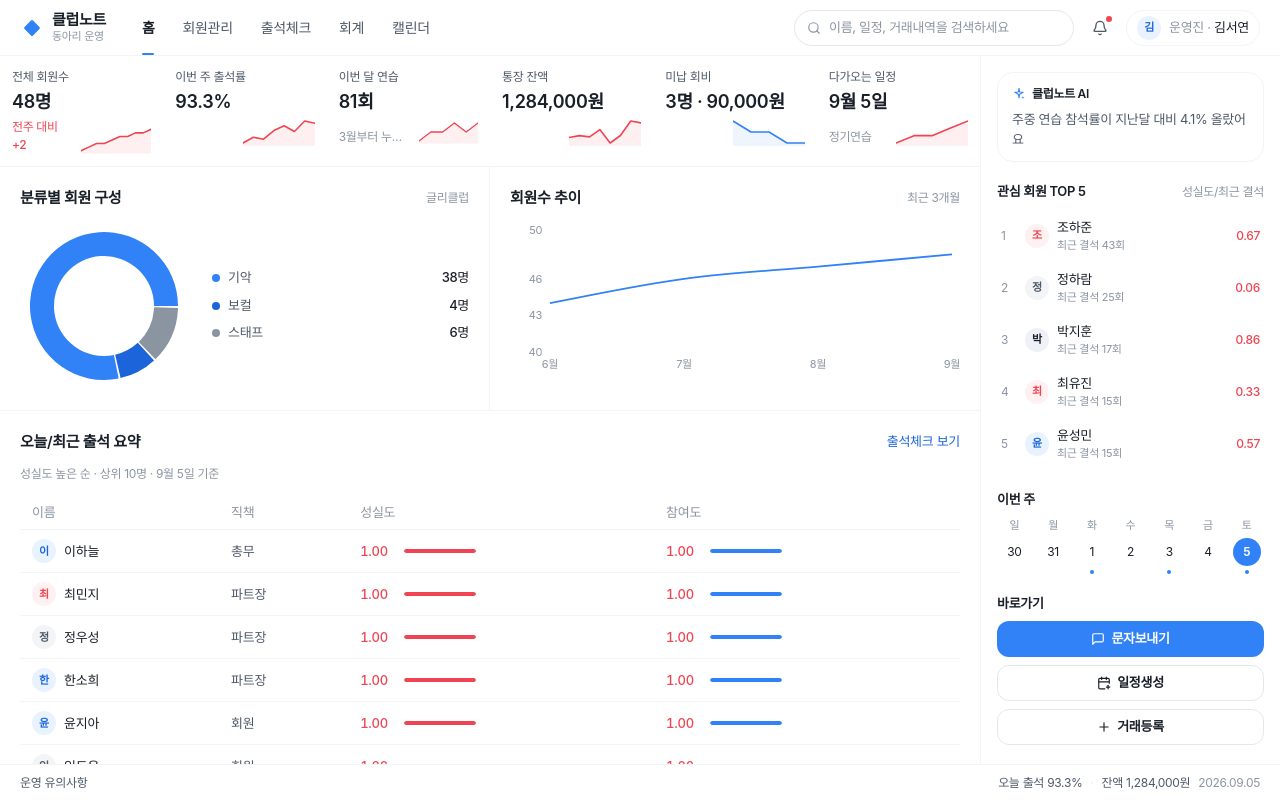
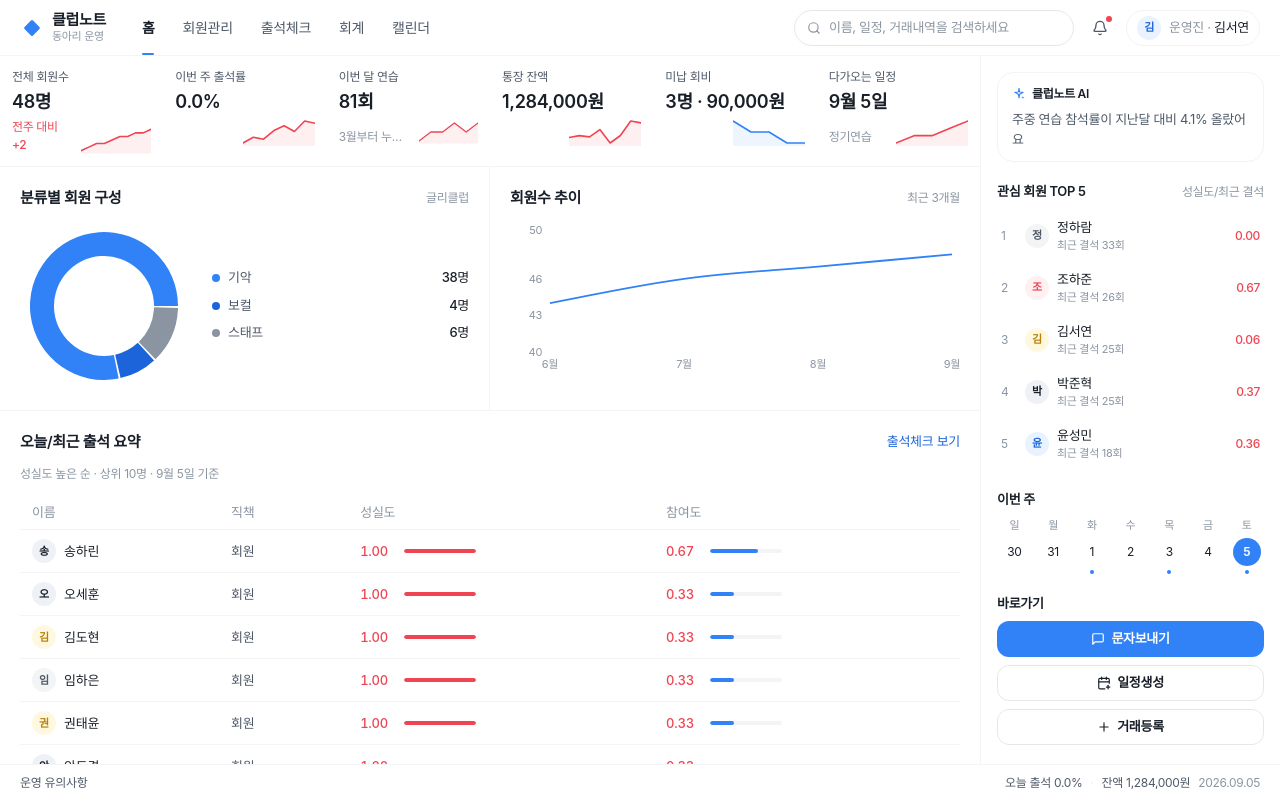
Before and after one commit to kimsunghoon1019/clubnote, a Next.js app: page / in a window 1280 px wide. Built offline with nearby package versions, Linux system fonts and the light colour scheme; a web font is replaced by a local one.

Commit message:
출석체크를 미체크 기본의 5상태 토글로 바꾼다

```diff
--- a/src/components/layout/StatusBar.tsx
+++ b/src/components/layout/StatusBar.tsx
@@ -2,14 +2,18 @@
 
 import { latestTransaction } from "@/lib/bankExcel";
 import { formatWon, todayISO } from "@/lib/format";
-import { attendanceRate, latestPractice } from "@/lib/stats";
+import { latestPractice, membersForEvent, rosterAttendanceRate } from "@/lib/stats";
 import { useClub } from "@/lib/store";
 
 export function StatusBar() {
-  const { attendance, transactions, events } = useClub();
+  const { attendance, transactions, events, members } = useClub();
   const today = todayISO();
   const featured = latestPractice(events, today);
-  const rate = attendanceRate(attendance.filter((row) => featured && row.eventId === featured.id));
+  const roster = featured ? membersForEvent(members, featured) : [];
+  const rate = rosterAttendanceRate(
+    roster,
+    attendance.filter((row) => featured && row.eventId === featured.id),
+  );
   const balance = latestTransaction(transactions)?.balanceAfter ?? 0;
 
   return (
--- /dev/null
+++ b/src/components/ui/AttendanceToggle.tsx
@@ -0,0 +1,89 @@
+"use client";
+
+import { ATTENDANCE_STATUSES, ATTENDANCE_STATUS_META } from "@/lib/constants";
+import { cn } from "@/lib/cn";
+import type { AttendanceStatus } from "@/lib/types";
+
+export function AttendanceToggle({
+  value,
+  name,
+  onChange,
+}: {
+  value?: AttendanceStatus;
+  name: string;
+  onChange: (status: AttendanceStatus | null) => void;
+}) {
+  return (
+    <div
+      role="radiogroup"
+      aria-label={`${name} 개별출결`}
+      className="inline-flex h-8 overflow-hidden rounded-[10px] border border-line bg-white"
+    >
+      {ATTENDANCE_STATUSES.map((status, index) => {
+        const meta = ATTENDANCE_STATUS_META[status];
+        const active = value === status;
+        const idle = !value;
+        return (
+          <button
+            key={status}
+            type="button"
+            role="radio"
+            aria-checked={active}
+            aria-label={status}
+            onClick={() => onChange(active ? null : status)}
+            className={cn(
+              "flex h-8 w-[3.35rem] flex-col items-center justify-center text-[10px] font-semibold leading-[11px] transition-colors",
+              index > 0 && "border-l border-line",
+              !active && !idle && "text-faint hover:bg-muted",
+            )}
+            style={
+              active
+                ? { background: meta.color, color: "#fff" }
+                : idle
+                  ? { background: `color-mix(in srgb, ${meta.color} 16%, white)`, color: meta.color }
+                  : undefined
+            }
+          >
+            {meta.lines.map((line) => (
+              <span key={line}>{line}</span>
+            ))}
+          </button>
+        );
+      })}
+    </div>
+  );
+}
+
+export function StatusMixBar({
+  counts,
+  unchecked = 0,
+}: {
+  counts: Record<AttendanceStatus, number>;
+  unchecked?: number;
+}) {
+  const parts = [
+    ...ATTENDANCE_STATUSES.map((status) => ({
+      key: status,
+      n: counts[status],
+      color: ATTENDANCE_STATUS_META[status].color,
+    })),
+    { key: "미체크", n: unchecked, color: "#E5E8EB" },
+  ];
+  const total = parts.reduce((sum, part) => sum + part.n, 0);
+
+  return (
+    <div className="flex h-1.5 w-full overflow-hidden rounded-full bg-[#F2F4F6]" role="img" aria-label="분류별 출석 구성">
+      {total === 0
+        ? null
+        : parts
+            .filter((part) => part.n > 0)
+            .map((part) => (
+              <div
+                key={part.key}
+                className="h-full"
+                style={{ width: `${(part.n / total) * 100}%`, background: part.color }}
+              />
+            ))}
+    </div>
+  );
+}
--- a/src/components/ui/DataTable.tsx
+++ b/src/components/ui/DataTable.tsx
@@ -23,6 +23,7 @@ export function DataTable<T extends { id: string }>({
   onToggle,
   onToggleAll,
   empty,
+  tableClassName,
 }: {
   columns: Column<T>[];
   rows: T[];
@@ -34,13 +35,14 @@ export function DataTable<T extends { id: string }>({
   onToggle?: (id: string) => void;
   onToggleAll?: () => void;
   empty?: ReactNode;
+  tableClassName?: string;
 }) {
   const allSelected = Boolean(rows.length && selectedIds && rows.every((row) => selectedIds.includes(row.id)));
   const someSelected = Boolean(selectedIds && selectedIds.length > 0 && !allSelected);
 
   return (
     <div className="overflow-auto scrollbar-thin">
-      <table className="w-full min-w-[760px] border-collapse text-table">
+      <table className={cn("w-full min-w-[760px] border-collapse text-table", tableClassName)}>
         <thead className="sticky top-0 z-10 bg-white">
           <tr className="border-b border-line-soft text-faint">
             {onToggle ? (
--- a/src/components/views/AttendanceView.tsx
+++ b/src/components/views/AttendanceView.tsx
@@ -2,24 +2,24 @@
 
 import { RightRail, RailSection } from "@/components/layout/RightRail";
 import { MemberRail } from "@/components/members/MemberRail";
-import { AiInsightCard } from "@/components/ui/AiInsightCard";
+import { AttendanceToggle, StatusMixBar } from "@/components/ui/AttendanceToggle";
 import { Avatar } from "@/components/ui/Avatar";
 import { DataTable, type Column } from "@/components/ui/DataTable";
 import { FilterChip } from "@/components/ui/FilterChip";
 import { GhostButton } from "@/components/ui/GhostButton";
 import { PrimaryButton } from "@/components/ui/PrimaryButton";
-import { RatioBar } from "@/components/ui/RatioBar";
 import { RolePill } from "@/components/ui/Pill";
-import { StatusDot, STATUS_COLOR } from "@/components/ui/StatusDot";
+import { StatusDot } from "@/components/ui/StatusDot";
 import { cn } from "@/lib/cn";
-import { formatDateKo, formatTimeRange, formatWeekday, todayISO } from "@/lib/format";
+import { ATTENDANCE_STATUSES, ATTENDANCE_STATUS_META, isPresentStatus } from "@/lib/constants";
+import { formatDateKo, formatEventTime, formatWeekday, todayISO } from "@/lib/format";
 import { categoryAttendance, countByStatus, isPracticeEvent, latestPractice, membersForEvent } from "@/lib/stats";
 import { useClub } from "@/lib/store";
 import type { AttendanceStatus, Member } from "@/lib/types";
-import { ChevronDown, ChevronUp, Plus } from "lucide-react";
+import { ChevronDown, ChevronUp } from "lucide-react";
 import { useEffect, useMemo, useState } from "react";
 
-const STATUS_FILTERS: Array<AttendanceStatus | "전체" | "미체크"> = ["전체", "출석", "결석", "지각"];
+const STATUS_FILTERS: Array<AttendanceStatus | "전체" | "미체크"> = ["전체", ...ATTENDANCE_STATUSES, "미체크"];
 
 export function AttendanceView() {
   const {
@@ -49,7 +49,6 @@ export function AttendanceView() {
   const fallback = latestPractice(events, todayISO()) ?? practiceList[practiceList.length - 1];
   const [eventId, setEventId] = useState(fallback?.id ?? "");
   const [statusFilter, setStatusFilter] = useState<AttendanceStatus | "전체" | "미체크">("전체");
-  const [showOfficial, setShowOfficial] = useState(false);
 
   useEffect(() => {
     if (!practiceList.some((item) => item.id === eventId) && fallback) {
@@ -79,7 +78,10 @@ export function AttendanceView() {
 
   const targetRecords = records.filter((row) => roster.some((m) => m.id === row.memberId));
   const counts = countByStatus(targetRecords);
-  const present = counts.출석 + counts.지각;
+  const present = roster.filter((member) => {
+    const status = recordMap.get(member.id);
+    return Boolean(status && isPresentStatus(status));
+  }).length;
   const targetCount = roster.length;
   const unchecked = roster.filter((m) => !recordMap.has(m.id)).length;
 
@@ -105,25 +107,16 @@ export function AttendanceView() {
       key: "status",
       header: "개별출결",
       render: (row) => (
-        <label className="inline-flex items-center gap-2" onClick={(e) => e.stopPropagation()}>
-          {row.status ? <StatusDot status={row.status} /> : <span className="inline-block h-1.5 w-1.5 rounded-full bg-[#D1D6DB]" />}
-          <select
-            value={row.status ?? ""}
-            aria-label={`${row.name} 개별출결`}
-            className="h-7 rounded-btn border border-line bg-white px-1.5 text-[12px] font-medium"
-            style={{ color: row.status ? STATUS_COLOR[row.status] : "var(--text-muted)" }}
-            onChange={(e) => {
-              if (!event || !e.target.value) return;
-              setAttendanceStatus(event.id, row.id, e.target.value as AttendanceStatus);
+        <div onClick={(e) => e.stopPropagation()}>
+          <AttendanceToggle
+            name={row.name}
+            value={row.status}
+            onChange={(status) => {
+              if (!event) return;
+              setAttendanceStatus(event.id, row.id, status);
             }}
-          >
-            <option value="">미체크</option>
-            <option>출석</option>
-            <option>결석</option>
-            <option>지각</option>
-            <option>공결</option>
-          </select>
-        </label>
+          />
+        </div>
       ),
     },
   ];
@@ -181,7 +174,7 @@ export function AttendanceView() {
                   {formatDateKo(item.date)}
                 </p>
                 <p className="text-[11px] text-faint">
-                  {formatWeekday(item.date)} {formatTimeRange(item.startTime, item.endTime)}
+                  {formatWeekday(item.date)} {formatEventTime(item)}
                 </p>
               </button>
             );
@@ -195,7 +188,7 @@ export function AttendanceView() {
       </aside>
 
       <main className="relative flex min-h-0 min-w-0 flex-1 flex-col overflow-hidden">
-        <div className="flex h-12 shrink-0 items-center gap-3 border-b border-line-soft px-5">
+        <div className="flex min-h-12 shrink-0 flex-wrap items-center gap-x-3 gap-y-2 border-b border-line-soft px-5 py-2">
           <h1 className="text-[15px] font-semibold">출석대상자</h1>
           <span className="text-[13px] text-sub">
             {present}/{targetCount}
@@ -203,38 +196,19 @@ export function AttendanceView() {
           <span className="text-[12px] text-faint">
             {formatWeekday(event.date)}요일 · 미체크 {unchecked}명
           </span>
-          <div className="ml-auto flex items-center gap-1">
+          <div className="ml-auto flex flex-wrap items-center gap-1">
             {STATUS_FILTERS.map((item) => (
               <FilterChip key={item} active={statusFilter === item} onClick={() => setStatusFilter(item)}>
-                {item}
+                {item === "전체" || item === "미체크" ? item : ATTENDANCE_STATUS_META[item].short}
               </FilterChip>
             ))}
-            <FilterChip
-              plus
-              active={statusFilter === "공결" || statusFilter === "미체크"}
-              onClick={() => {
-                setShowOfficial(true);
-                setStatusFilter("공결");
-              }}
-            >
-              <Plus className="h-3.5 w-3.5" />
-            </FilterChip>
-            {showOfficial ? (
-              <>
-                <FilterChip active={statusFilter === "공결"} onClick={() => setStatusFilter("공결")}>
-                  공결
-                </FilterChip>
-                <FilterChip active={statusFilter === "미체크"} onClick={() => setStatusFilter("미체크")}>
-                  미체크
-                </FilterChip>
-              </>
-            ) : null}
           </div>
         </div>
         <div className="min-h-0 flex-1 overflow-auto px-2 pt-2 scrollbar-thin">
           <DataTable
             columns={columns}
             rows={rows}
+            tableClassName="min-w-[920px]"
             onRowClick={(row) => inspectMember(row.id)}
             empty={
               <span>
@@ -253,9 +227,8 @@ export function AttendanceView() {
         {inspectedMemberId ? (
           <MemberRail memberId={inspectedMemberId} />
         ) : (
-          <>
           <RailSection title="분류 출석현황">
-              <ul className="space-y-3">
+            <ul className="space-y-4">
               {categories.map((category) => {
                 const stat = categoryAttendance(category, roster, records);
                 return (
@@ -264,33 +237,24 @@ export function AttendanceView() {
                       <span className="text-sub">{category}</span>
                       <span className="font-medium text-ink">{stat.rate.toFixed(0)}%</span>
                     </div>
-                      <RatioBar value={stat.rate} className="w-full" color="var(--up)" />
-                      <p className="mt-1 text-[11px] text-faint">
-                        출석 {stat.counts.출석} · 결석 {stat.counts.결석} · 지각 {stat.counts.지각}
-                      </p>
+                    <StatusMixBar counts={stat.counts} unchecked={stat.unchecked} />
+                    <ul className="mt-1.5 flex flex-wrap gap-x-2 gap-y-1 text-[11px] text-faint">
+                      {ATTENDANCE_STATUSES.map((status) => (
+                        <li key={status} className="inline-flex items-center gap-1">
+                          <StatusDot status={status} />
+                          {ATTENDANCE_STATUS_META[status].short} {stat.counts[status]}
+                        </li>
+                      ))}
+                      <li className="inline-flex items-center gap-1">
+                        <span className="inline-block h-1.5 w-1.5 rounded-full bg-[#D1D6DB]" />
+                        미체크 {stat.unchecked}
+                      </li>
+                    </ul>
                   </li>
                 );
               })}
             </ul>
           </RailSection>
-            <RailSection title="실시간 분석">
-              <p className="text-[14px] font-medium text-ink">
-                지각 {counts.지각}명 · 결석 {counts.결석}명
-              </p>
-              <div className="mt-3">
-                <AiInsightCard
-                  title="실시간 분석"
-                  text={
-                    counts.지각 + counts.결석 === 0
-                      ? "지금은 결석·지각이 없어요. 이 페이스면 마감해도 괜찮아요."
-                      : counts.지각 >= counts.결석
-                        ? "지각이 결석보다 많아요. 시작 10분 전 리마인드가 도움이 될 거예요."
-                        : "결석이 조금 있어요. 미참석 회원에게 공결 여부를 확인해 보세요."
-                  }
-                />
-              </div>
-            </RailSection>
-          </>
         )}
       </RightRail>
     </>
--- a/src/components/views/HomeView.tsx
+++ b/src/components/views/HomeView.tsx
@@ -12,7 +12,7 @@ import { RightRail, RailSection } from "@/components/layout/RightRail";
 import { MemberRail } from "@/components/members/MemberRail";
 import { latestTransaction } from "@/lib/bankExcel";
 import { formatDateKo, formatWon, todayISO } from "@/lib/format";
-import { CLUB_NAME } from "@/lib/constants";
+import { CLUB_NAME, isAbsentStatus } from "@/lib/constants";
 import {
   attendanceSpark,
   balanceSpark,
@@ -23,12 +23,13 @@ import {
   unpaidSpark,
 } from "@/lib/seed";
 import {
-  attendanceRate,
   categoryCounts,
   diligenceScore,
   latestPractice,
+  membersForEvent,
   participationScore,
   practiceEvents,
+  rosterAttendanceRate,
   upcomingPractice,
 } from "@/lib/stats";
 import { useClub } from "@/lib/store";
@@ -44,7 +45,7 @@ export function HomeView() {
   const today = todayISO();
   const featuredEvent = latestPractice(events, today);
   const featured = attendance.filter((row) => featuredEvent && row.eventId === featuredEvent.id);
-  const rate = attendanceRate(featured);
+  const rate = rosterAttendanceRate(featuredEvent ? membersForEvent(members, featuredEvent) : [], featured);
   const unpaidMembers = members.filter((m) => m.unpaidFee > 0);
   const unpaidSum = unpaidMembers.reduce((sum, m) => sum + m.unpaidFee, 0);
   const nextEvent = upcomingPractice(events, today) ?? events.find((e) => e.date >= today) ?? events[events.length - 1];
@@ -64,7 +65,7 @@ export function HomeView() {
   const watch = [...members]
     .map((member) => {
       const rows = attendance.filter((row) => row.memberId === member.id);
-      const recentAbsent = rows.filter((row) => row.status === "결석").length;
+      const recentAbsent = rows.filter((row) => isAbsentStatus(row.status)).length;
       return { ...member, recentAbsent, diligence: diligenceScore(member, events, attendance) };
     })
     .sort((a, b) => b.recentAbsent - a.recentAbsent || a.diligence - b.diligence)
--- a/src/lib/constants.ts
+++ b/src/lib/constants.ts
@@ -1,3 +1,5 @@
+import type { AttendanceStatus } from "./types";
+
 export const CLUB_NAME = "글리클럽";
 export const PLACE = "학생회관 404호";
 export const OPERATOR_NAME = "김서연";
@@ -6,7 +8,40 @@ export const OPERATOR_ROLE = "운영진";
 export const DEFAULT_CATEGORIES = ["기악", "보컬", "스태프"];
 export const DEFAULT_ROLES = ["회장", "부회장", "총무", "파트장", "회원", "스태프"];
 export const GENDER_OPTIONS = ["여", "남"] as const;
-export const ATTENDANCE_STATUSES = ["출석", "결석", "지각", "공결"] as const;
+
+export const ATTENDANCE_STATUSES = ["출석", "미통보지각", "통보지각", "통보결석", "미통보결석"] as const;
+
+export const ATTENDANCE_STATUS_META: Record<
+  AttendanceStatus,
+  { color: string; lines: [string] | [string, string]; short: string }
+> = {
+  출석: { color: "#12B76A", lines: ["출석"], short: "출석" },
+  미통보지각: { color: "#85D13A", lines: ["미통보", "지각"], short: "미지각" },
+  통보지각: { color: "#FFB800", lines: ["통보", "지각"], short: "통지각" },
+  통보결석: { color: "#FF8A3D", lines: ["통보", "결석"], short: "통결석" },
+  미통보결석: { color: "#F04452", lines: ["미통보", "결석"], short: "미결석" },
+};
+
+export function isAttendanceStatus(value: string): value is AttendanceStatus {
+  return (ATTENDANCE_STATUSES as readonly string[]).includes(value);
+}
+
+export function normalizeAttendanceStatus(status: string): AttendanceStatus | null {
+  if (isAttendanceStatus(status)) return status;
+  if (status === "지각") return "미통보지각";
+  if (status === "결석") return "미통보결석";
+  if (status === "공결") return "통보결석";
+  return null;
+}
+
+export function isPresentStatus(status: AttendanceStatus) {
+  return status === "출석" || status === "미통보지각" || status === "통보지각";
+}
+
+export function isAbsentStatus(status: AttendanceStatus) {
+  return status === "통보결석" || status === "미통보결석";
+}
+
 export const TX_TYPES = ["입금", "출금", "이체"] as const;
 export const TX_CATEGORIES = ["회비", "대관료", "야식", "교통", "의상", "기타"] as const;
 export const EVENT_TYPES = ["연습", "정기연습", "공연", "회식", "오디션", "회의"] as const;
--- a/src/lib/seed.ts
+++ b/src/lib/seed.ts
@@ -168,17 +168,19 @@ export const events: ClubEvent[] = [...extraEvents, ...generatePracticeEvents()]
 
 function statusFor(member: Member, event: ClubEvent, index: number): AttendanceStatus {
   if (member.name === "오세훈") return "출석";
-  if (member.name === "조하준" && weekdayToPracticeDay(event.date) === "토") return "결석";
-  if (member.name === "강태민" && weekdayToPracticeDay(event.date) === "목") return "지각";
+  if (member.name === "조하준" && weekdayToPracticeDay(event.date) === "토") return "미통보결석";
+  if (member.name === "강태민" && weekdayToPracticeDay(event.date) === "목") return "미통보지각";
   const key = (member.id.charCodeAt(1) + event.date.charCodeAt(8) + index) % 19;
-  if (key === 0) return "결석";
-  if (key === 1) return "지각";
-  if (key === 2) return "공결";
+  if (key === 0) return "미통보결석";
+  if (key === 1) return "미통보지각";
+  if (key === 2) return "통보결석";
+  if (key === 3) return "통보지각";
   return "출석";
 }
 
 export const attendance: Attendance[] = events.flatMap((event) => {
   if (!isPracticeEvent(event)) return [];
+  if (event.date >= todayISO()) return [];
   const day = weekdayToPracticeDay(event.date);
   if (!day) return [];
   return members
--- a/src/lib/stats.ts
+++ b/src/lib/stats.ts
@@ -1,3 +1,4 @@
+import { ATTENDANCE_STATUSES, isPresentStatus } from "./constants";
 import { todayISO, weekdayToPracticeDay, formatWeekday } from "./format";
 import type { Attendance, AttendanceStatus, ClubEvent, Member, PracticeDay } from "./types";
 
@@ -24,21 +25,31 @@ export function membersForEvent(members: Member[], event: ClubEvent) {
   return members.filter((member) => isScheduledFor(member, event));
 }
 
+export function emptyStatusCounts(): Record<AttendanceStatus, number> {
+  return Object.fromEntries(ATTENDANCE_STATUSES.map((status) => [status, 0])) as Record<AttendanceStatus, number>;
+}
+
 export function attendanceRate(records: Attendance[]) {
-  const counted = records.filter((row) => row.status !== "공결");
-  if (counted.length === 0) return 0;
-  const present = counted.filter((row) => row.status === "출석" || row.status === "지각").length;
-  return (present / counted.length) * 100;
+  if (records.length === 0) return 0;
+  const present = records.filter((row) => isPresentStatus(row.status)).length;
+  return (present / records.length) * 100;
+}
+
+export function rosterAttendanceRate(members: Member[], records: Attendance[]) {
+  if (members.length === 0) return 0;
+  const map = new Map(records.map((row) => [row.memberId, row.status]));
+  const present = members.filter((member) => {
+    const status = map.get(member.id);
+    return Boolean(status && isPresentStatus(status));
+  }).length;
+  return (present / members.length) * 100;
 }
 
 export function countByStatus(records: Attendance[]) {
-  return records.reduce(
-    (acc, row) => {
-      acc[row.status] += 1;
-      return acc;
-    },
-    { 출석: 0, 결석: 0, 지각: 0, 공결: 0 } as Record<AttendanceStatus, number>,
-  );
+  return records.reduce((acc, row) => {
+    acc[row.status] += 1;
+    return acc;
+  }, emptyStatusCounts());
 }
 
 function recordOf(attendance: Attendance[], eventId: string, memberId: string) {
@@ -71,7 +82,7 @@ export function participationScore(
   if (held.length === 0) return 0;
   const joined = held.filter((event) => {
     const status = recordOf(attendance, event.id, member.id)?.status;
-    return status === "출석" || status === "지각";
+    return Boolean(status && isPresentStatus(status));
   });
   return joined.length / held.length;
 }
@@ -88,12 +99,18 @@ export function categoryAttendance(
   members: Member[],
   records: Attendance[],
 ) {
-  const ids = new Set(members.filter((member) => member.category === category).map((m) => m.id));
+  const catMembers = members.filter((member) => member.category === category);
+  const ids = new Set(catMembers.map((m) => m.id));
   const rows = records.filter((row) => ids.has(row.memberId));
+  const present = catMembers.filter((member) => {
+    const status = rows.find((row) => row.memberId === member.id)?.status;
+    return Boolean(status && isPresentStatus(status));
+  }).length;
   return {
-    rate: attendanceRate(rows),
+    rate: catMembers.length === 0 ? 0 : (present / catMembers.length) * 100,
     counts: countByStatus(rows),
-    total: rows.length,
+    total: catMembers.length,
+    unchecked: Math.max(0, catMembers.length - rows.length),
   };
 }
 
--- a/src/lib/store.tsx
+++ b/src/lib/store.tsx
@@ -9,7 +9,7 @@ import {
   useState,
   type ReactNode,
 } from "react";
-import { DEFAULT_CATEGORIES, DEFAULT_ROLES, OPERATOR_NAME, STORAGE_KEY } from "./constants";
+import { DEFAULT_CATEGORIES, DEFAULT_ROLES, OPERATOR_NAME, STORAGE_KEY, normalizeAttendanceStatus } from "./constants";
 import {
   attendance as seedAttendance,
   chartNotes as seedNotes,
@@ -61,7 +61,7 @@ type ClubContextValue = {
   selectAll: (ids: string[]) => void;
   clearSelection: () => void;
   inspectMember: (id: string | null) => void;
-  setAttendanceStatus: (eventId: string, memberId: string, status: AttendanceStatus) => void;
+  setAttendanceStatus: (eventId: string, memberId: string, status: AttendanceStatus | null) => void;
   updateMember: (id: string, patch: Partial<Member>) => void;
   addMember: (input: Omit<Member, "id">) => void;
   removeMembers: (ids: string[]) => void;
@@ -130,7 +130,13 @@ export function ClubProvider({ children }: { children: ReactNode }) {
         })),
       );
       setEvents(data.events);
-      setAttendance(data.attendance);
+      setAttendance(
+        data.attendance.flatMap((row) => {
+          const status = normalizeAttendanceStatus(String(row.status));
+          if (!status) return [];
+          return [{ ...row, status }];
+        }),
+      );
       setNotes(data.notes ?? []);
       setTransactions(data.transactions ?? seedTransactions);
       setCategories(data.categories?.length ? data.categories : DEFAULT_CATEGORIES);
@@ -171,13 +177,13 @@ export function ClubProvider({ children }: { children: ReactNode }) {
   const inspectMember = useCallback((id: string | null) => setInspectedMemberId(id), []);
 
   const setAttendanceStatus = useCallback(
-    (eventId: string, memberId: string, status: AttendanceStatus) => {
+    (eventId: string, memberId: string, status: AttendanceStatus | null) => {
       setAttendance((prev) => {
-        const exists = prev.some((row) => row.eventId === eventId && row.memberId === memberId);
+        const match = (row: Attendance) => row.eventId === eventId && row.memberId === memberId;
+        if (!status) return prev.filter((row) => !match(row));
+        const exists = prev.some(match);
         if (exists) {
-          return prev.map((row) =>
-            row.eventId === eventId && row.memberId === memberId ? { ...row, status } : row,
-          );
+          return prev.map((row) => (match(row) ? { ...row, status } : row));
         }
         return [...prev, { id: uid("a"), eventId, memberId, status }];
       });
--- a/src/lib/types.ts
+++ b/src/lib/types.ts
@@ -1,5 +1,5 @@
 export type Gender = "여" | "남";
-export type AttendanceStatus = "출석" | "결석" | "지각" | "공결";
+export type AttendanceStatus = "출석" | "미통보지각" | "통보지각" | "통보결석" | "미통보결석";
 export type TxType = "입금" | "출금" | "이체";
 export type EventType = "연습" | "정기연습" | "공연" | "회식" | "오디션" | "회의";
 export type TxCategory = "회비" | "대관료" | "야식" | "교통" | "의상" | "기타";
```
Also changed, not shown: src/components/ui/StatusDot.tsx (+6 -4 lines), 2 other files (tests, documents, lock files or other folders). Lines whose indentation alone changed are shown as unchanged.
